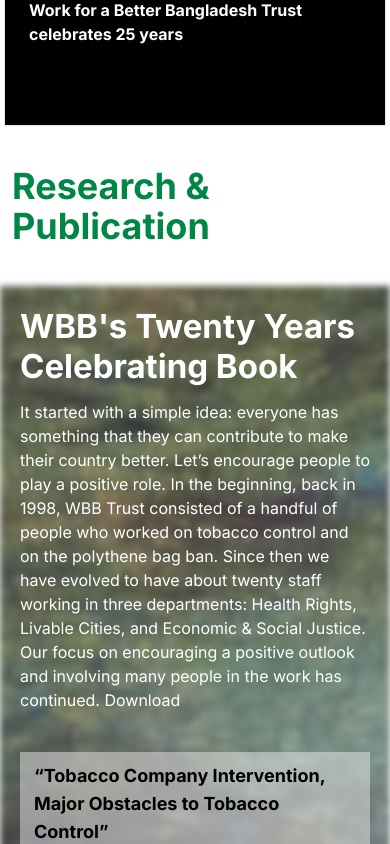
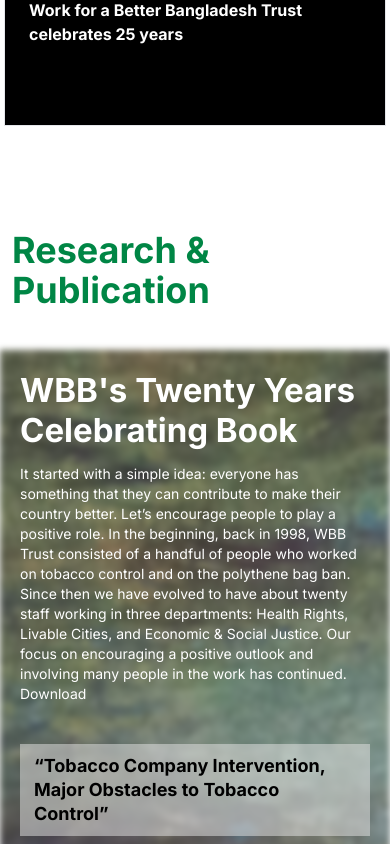
Before and after one commit to Mohammad-Nadil/trial-project, a React (Vite) app: page / in a window 390 px wide. Shown: the part 1840-2684 px from the top of the page. Built offline with nearby package versions, Linux system fonts and the light colour scheme.

Commit message:
research animation added

```diff
--- a/src/App.css
+++ b/src/App.css
@@ -1,5 +1,13 @@
 /* Neumorphism styling */
 
+@media (min-width: 320px) {
+  .after-bg {
+    background-image: url('./assets/research.png');
+    background-size: cover;
+    background-position: center;
+    backdrop-filter: blur(20px);
+  }
+}
 @media (min-width: 320px) and (max-width: 1279px) {
   .morph li {
     background: #252525;
--- a/src/component/ActivitySlider.jsx
+++ b/src/component/ActivitySlider.jsx
@@ -87,7 +87,7 @@
     ],
   };
   return (
-    <div className="xl:py-32 md:pt-24 pt-16 overflow-hidden ">
+    <div className="xl:pt-32 md:pt-24 pt-16 overflow-hidden ">
       <HeadingText text="Activity" />
       <Slider {...settings}>
         <div>
--- a/src/component/Research.jsx
+++ b/src/component/Research.jsx
@@ -7,7 +7,7 @@
 
 const HighP = ({ text }) => {
   return (
-    <p className="font-inter font-bold text-lg sm:text-2xl xl:text-3xl  2xl:text-[2.125rem] sm:leading-10 py-2.5 px-3.5 bg-[#E7E7E7]/50">
+    <p className="font-inter font-bold text-lg sm:text-2xl xl:text-3xl  2xl:text-[2.125rem] leading-6 sm:leading-10 py-2.5 px-3.5 bg-[#E7E7E7]/50">
       {text}
     </p>
   );
@@ -15,10 +15,10 @@
 
 const Research = () => {
   return (
-    <div>
+    <div className="xl:pt-32 md:pt-24 pt-16">
       <HeadingText text="Research & Publication" />
       <Container className="flex lg:p-0">
-        <div className="leaf p-5 lg:p-0 w-full lg:w-1/2 flex flex-col xl gap-y-10 2xl:gap-y-16">
+        <div className="leaf p-5 lg:p-0 w-full lg:w-1/2 flex flex-col xl gap-y-10 2xl:gap-y-16 ">
           <motion.div
             initial={{ opacity: 0, y: 50 }}
             whileInView={{ opacity: 1, y: 0 }}
@@ -29,7 +29,7 @@
             <h2 className="font-inter font-bold text-[2.0625rem] leading-10 w-96">
               WBB's Twenty Years Celebrating Book
             </h2>
-            <p className="font-inter">
+            <p className="font-inter text-sm sm:text-base">
               It started with a simple idea: everyone has something that they
               can contribute to make their country better. Let’s encourage
               people to play a positive role. In the beginning, back in 1998,
```
